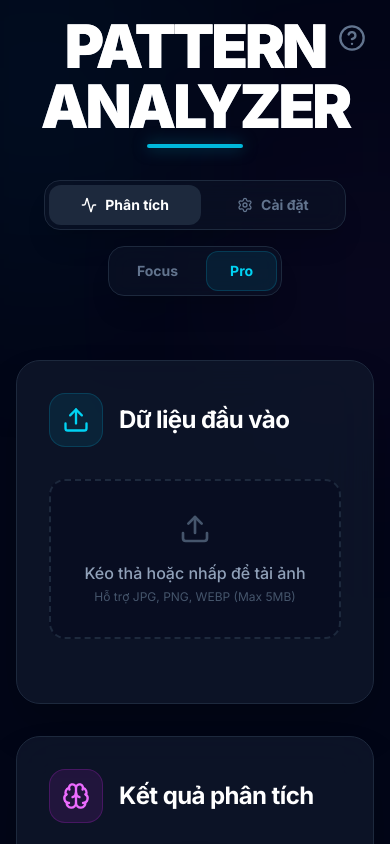
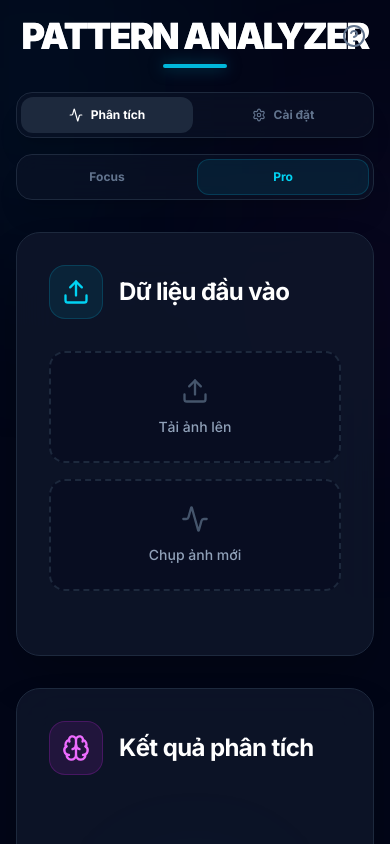
Before and after one commit to Longnguyenvann207/tx, a React (Vite) app: page / in a window 390 px wide. Shown: the top 844 px of the page. Built offline with nearby package versions, Linux system fonts and the light colour scheme.

Commit message:
feat: Improve responsiveness and layout
Adjust header and heading sizes for better display on smaller screens. Introduce responsive spacing and sizing for the help icon and heading elements.

```diff
--- a/src/App.tsx
+++ b/src/App.tsx
@@ -279,57 +279,57 @@ export default function App() {
         )}
       </AnimatePresence>
 
-      <header className="mb-16 text-center flex flex-col items-center relative z-10">
+      <header className="mb-8 md:mb-16 text-center flex flex-col items-center relative z-10">
         <motion.button
           whileHover={{ scale: 1.1 }}
           whileTap={{ scale: 0.9 }}
           onClick={() => setShowGuide(true)}
           className="absolute right-0 top-0 p-2 text-slate-500 hover:text-cyan-400 transition-colors"
         >
-          <HelpCircle size={28} />
+          <HelpCircle size={24} md:size={28} />
         </motion.button>
 
         <motion.div
           initial={{ y: -20, opacity: 0 }}
           animate={{ y: 0, opacity: 1 }}
-          className="mb-8"
+          className="mb-6 md:mb-8"
         >
-          <h1 className="text-6xl font-black text-white tracking-tighter mb-2 bg-clip-text text-transparent bg-gradient-to-b from-white to-slate-400">
+          <h1 className="text-4xl md:text-6xl font-black text-white tracking-tighter mb-2 bg-clip-text text-transparent bg-gradient-to-b from-white to-slate-400">
             PATTERN ANALYZER
           </h1>
-          <div className="h-1 w-24 bg-cyan-500 mx-auto rounded-full shadow-[0_0_15px_rgba(6,182,212,0.5)]" />
+          <div className="h-1 w-16 md:w-24 bg-cyan-500 mx-auto rounded-full shadow-[0_0_15px_rgba(6,182,212,0.5)]" />
         </motion.div>
 
-        <div className="flex flex-col sm:flex-row gap-4 items-center">
-          <div className="bg-slate-900/50 backdrop-blur-md p-1 rounded-2xl flex gap-1 border border-slate-800 shadow-xl">
+        <div className="flex flex-col gap-4 items-center w-full max-w-md">
+          <div className="bg-slate-900/50 backdrop-blur-md p-1 rounded-2xl flex w-full gap-1 border border-slate-800 shadow-xl">
             <button
               onClick={() => setActiveTab('analyze')}
-              className={`relative px-8 py-2.5 rounded-xl text-sm font-bold transition-all duration-300 ${activeTab === 'analyze' ? 'text-white' : 'text-slate-500 hover:text-slate-300'}`}
+              className={`relative flex-1 py-2.5 rounded-xl text-xs md:text-sm font-bold transition-all duration-300 ${activeTab === 'analyze' ? 'text-white' : 'text-slate-500 hover:text-slate-300'}`}
             >
               {activeTab === 'analyze' && (
                 <motion.div layoutId="tab-bg" className="absolute inset-0 bg-slate-800 rounded-xl -z-10" />
               )}
-              <div className="flex items-center gap-2">
-                <Activity size={16} /> Phân tích
+              <div className="flex items-center justify-center gap-2">
+                <Activity size={14} md:size={16} /> Phân tích
               </div>
             </button>
             <button
               onClick={() => setActiveTab('settings')}
-              className={`relative px-8 py-2.5 rounded-xl text-sm font-bold transition-all duration-300 ${activeTab === 'settings' ? 'text-white' : 'text-slate-500 hover:text-slate-300'}`}
+              className={`relative flex-1 py-2.5 rounded-xl text-xs md:text-sm font-bold transition-all duration-300 ${activeTab === 'settings' ? 'text-white' : 'text-slate-500 hover:text-slate-300'}`}
             >
               {activeTab === 'settings' && (
                 <motion.div layoutId="tab-bg" className="absolute inset-0 bg-slate-800 rounded-xl -z-10" />
               )}
-              <div className="flex items-center gap-2">
-                <Settings size={16} /> Cài đặt
+              <div className="flex items-center justify-center gap-2">
+                <Settings size={14} md:size={16} /> Cài đặt
               </div>
             </button>
           </div>
 
-          <div className="bg-slate-900/50 backdrop-blur-md p-1 rounded-2xl flex gap-1 border border-slate-800 shadow-xl">
+          <div className="bg-slate-900/50 backdrop-blur-md p-1 rounded-2xl flex w-full gap-1 border border-slate-800 shadow-xl">
             <button
               onClick={() => setMode('Focus')}
-              className={`relative px-6 py-2.5 rounded-xl text-sm font-bold transition-all duration-300 ${mode === 'Focus' ? 'text-cyan-400' : 'text-slate-500 hover:text-slate-300'}`}
+              className={`relative flex-1 py-2.5 rounded-xl text-xs md:text-sm font-bold transition-all duration-300 ${mode === 'Focus' ? 'text-cyan-400' : 'text-slate-500 hover:text-slate-300'}`}
             >
               {mode === 'Focus' && (
                 <motion.div layoutId="mode-bg" className="absolute inset-0 bg-cyan-500/10 rounded-xl -z-10 border border-cyan-500/20" />
@@ -338,7 +338,7 @@ export default function App() {
             </button>
             <button
               onClick={() => setMode('Pro')}
-              className={`relative px-6 py-2.5 rounded-xl text-sm font-bold transition-all duration-300 ${mode === 'Pro' ? 'text-cyan-400' : 'text-slate-500 hover:text-slate-300'}`}
+              className={`relative flex-1 py-2.5 rounded-xl text-xs md:text-sm font-bold transition-all duration-300 ${mode === 'Pro' ? 'text-cyan-400' : 'text-slate-500 hover:text-slate-300'}`}
             >
               {mode === 'Pro' && (
                 <motion.div layoutId="mode-bg" className="absolute inset-0 bg-cyan-500/10 rounded-xl -z-10 border border-cyan-500/20" />
@@ -428,17 +428,32 @@ export default function App() {
                   <h2 className="text-2xl font-bold text-white tracking-tight">Dữ liệu đầu vào</h2>
                 </div>
 
-                <div className="relative group mb-8">
+                <div className="grid grid-cols-1 sm:grid-cols-2 gap-4 mb-8">
+                  <div className="relative group">
                     <input
                       type="file"
                       accept="image/*"
                       onChange={handleImageUpload}
                       className="absolute inset-0 w-full h-full opacity-0 cursor-pointer z-10"
                     />
-                  <div className="border-2 border-dashed border-slate-800 group-hover:border-cyan-500/50 rounded-2xl p-8 transition-all bg-slate-950/30 text-center">
-                    <Upload className="mx-auto mb-4 text-slate-600 group-hover:text-cyan-400 transition-colors" size={32} />
-                    <p className="text-slate-400 font-medium">Kéo thả hoặc nhấp để tải ảnh</p>
-                    <p className="text-slate-600 text-xs mt-1">Hỗ trợ JPG, PNG, WEBP (Max 5MB)</p>
+                    <div className="border-2 border-dashed border-slate-800 group-hover:border-cyan-500/50 rounded-2xl p-6 md:p-8 transition-all bg-slate-950/30 text-center flex flex-col items-center justify-center h-full">
+                      <Upload className="mb-3 text-slate-600 group-hover:text-cyan-400 transition-colors" size={28} />
+                      <p className="text-slate-400 font-medium text-sm">Tải ảnh lên</p>
+                    </div>
+                  </div>
+
+                  <div className="relative group">
+                    <input
+                      type="file"
+                      accept="image/*"
+                      capture="environment"
+                      onChange={handleImageUpload}
+                      className="absolute inset-0 w-full h-full opacity-0 cursor-pointer z-10"
+                    />
+                    <div className="border-2 border-dashed border-slate-800 group-hover:border-fuchsia-500/50 rounded-2xl p-6 md:p-8 transition-all bg-slate-950/30 text-center flex flex-col items-center justify-center h-full">
+                      <Activity className="mb-3 text-slate-600 group-hover:text-fuchsia-400 transition-colors" size={28} />
+                      <p className="text-slate-400 font-medium text-sm">Chụp ảnh mới</p>
+                    </div>
                   </div>
                 </div>
 
@@ -517,7 +532,7 @@ export default function App() {
                         <div className={`absolute inset-0 opacity-10 blur-3xl transition-colors duration-500 ${analysis.suggestion === 'Tài' ? 'bg-red-500' : 'bg-cyan-500'}`} />
 
                         <p className="text-slate-500 font-bold uppercase tracking-[0.3em] text-[10px] mb-4 relative z-10">GỢI Ý TỪ HỆ THỐNG</p>
-                        <div className={`text-9xl font-black mb-6 tracking-tighter relative z-10 drop-shadow-2xl transition-colors duration-500 ${analysis.suggestion === 'Tài' ? 'text-red-500' : 'text-cyan-400'}`}>
+                        <div className={`text-7xl md:text-9xl font-black mb-6 tracking-tighter relative z-10 drop-shadow-2xl transition-colors duration-500 ${analysis.suggestion === 'Tài' ? 'text-red-500' : 'text-cyan-400'}`}>
                           {analysis.suggestion}
                         </div>
 
```
Also changed, not shown: src/vite-env.d.ts (added, +9 -0 lines). Lines whose indentation alone changed are shown as unchanged.
